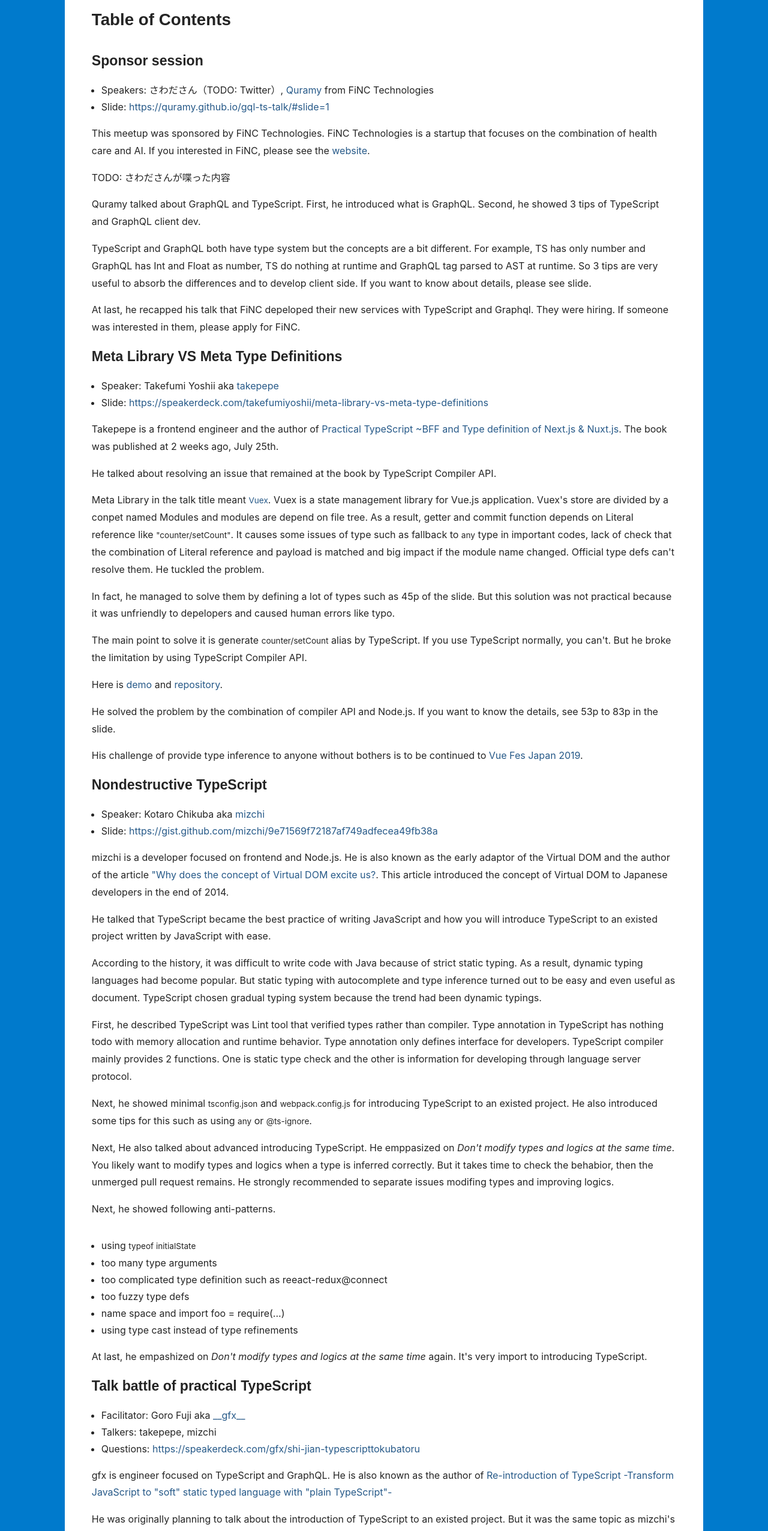
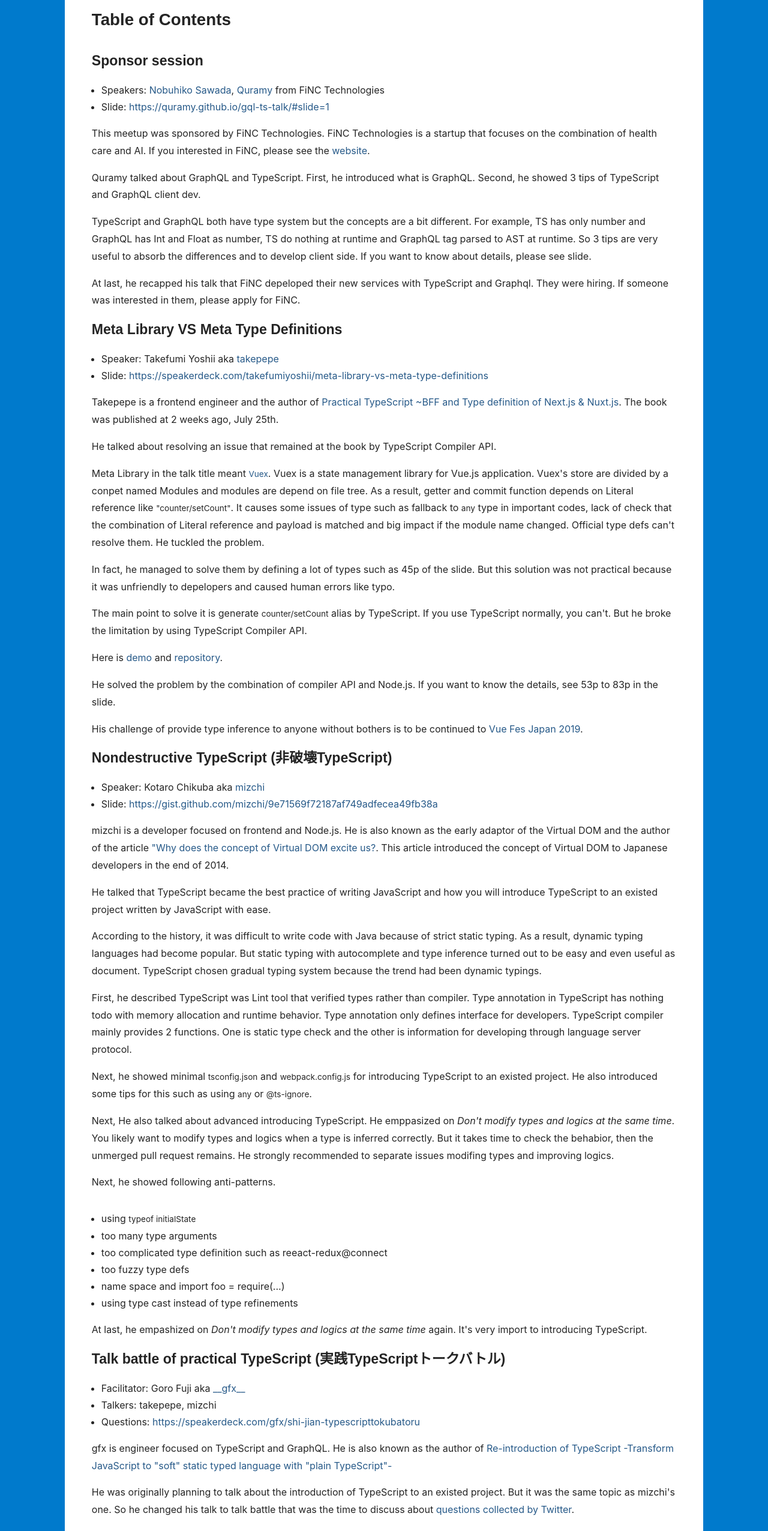
Before and after one commit to typescript-jp/typescript-jp.dev, a Gatsby site: page /meetup-002-report/ in a window 1280 px wide. Shown: the part 820-3372 px from the top of the page at 60% size. Built offline with nearby package versions, Linux system fonts and the light colour scheme; Gatsby itself is replaced by a stand-in of ours; some packages are replaced by stand-ins of ours.

Commit message:
fix pointed out

```diff
--- a/content/blog/meetup-002-report/index.md
+++ b/content/blog/meetup-002-report/index.md
@@ -20,12 +20,10 @@ I'll summerize the table of contents.
 
 ### Sponsor session
 
-- Speakers: さわださん（TODO: Twitter）, [Quramy](https://twitter.com/Quramy) from FiNC Technologies
+- Speakers: [Nobuhiko Sawada](https://twitter.com/nobuhikosawai), [Quramy](https://twitter.com/Quramy) from FiNC Technologies
 - Slide: https://quramy.github.io/gql-ts-talk/#slide=1
 
 This meetup was sponsored by FiNC Technologies. FiNC Technologies is a startup that focuses on the combination of health care and AI. If you interested in FiNC, please see the [website](https://company.finc.com/).
-
-TODO: さわださんが喋った内容
 
 Quramy talked about GraphQL and TypeScript. First, he introduced what is GraphQL. Second, he showed 3 tips of TypeScript and GraphQL client dev.
 
@@ -56,7 +54,7 @@ He solved the problem by the combination of compiler API and Node.js. If you wan
 
 His challenge of provide type inference to anyone without bothers is to be continued to [Vue Fes Japan 2019](https://vuefes.jp/2019/).
 
-### Nondestructive TypeScript
+### Nondestructive TypeScript (非破壊TypeScript)
 
 - Speaker: Kotaro Chikuba aka [mizchi](https://twitter.com/mizchi)
 - Slide: https://gist.github.com/mizchi/9e71569f72187af749adfecea49fb38a
@@ -86,7 +84,7 @@ Next, he showed following anti-patterns.
 
 At last, he empashized on *Don't modify types and logics at the same time* again. It's very import to introducing TypeScript.
 
-### Talk battle of practical TypeScript
+### Talk battle of practical TypeScript (実践TypeScriptトークバトル)
 
 - Facilitator: Goro Fuji aka [\_\_gfx\_\_](https://twitter.com/__gfx__)
 - Talkers: takepepe, mizchi
@@ -104,7 +102,9 @@ Q: When to use `any` intentionally such as type alias of `FIXME_any`
 
 Q: How to persuade people who opposed the introduction of TypeScript because they thought JavaScript was enough.
 
-### After party
+Every question and discussion was very exciting.
+
+## After party
 
 A lot of TypeScript users talked about various topics with each other, 🍕 and 🍺.
 
```
